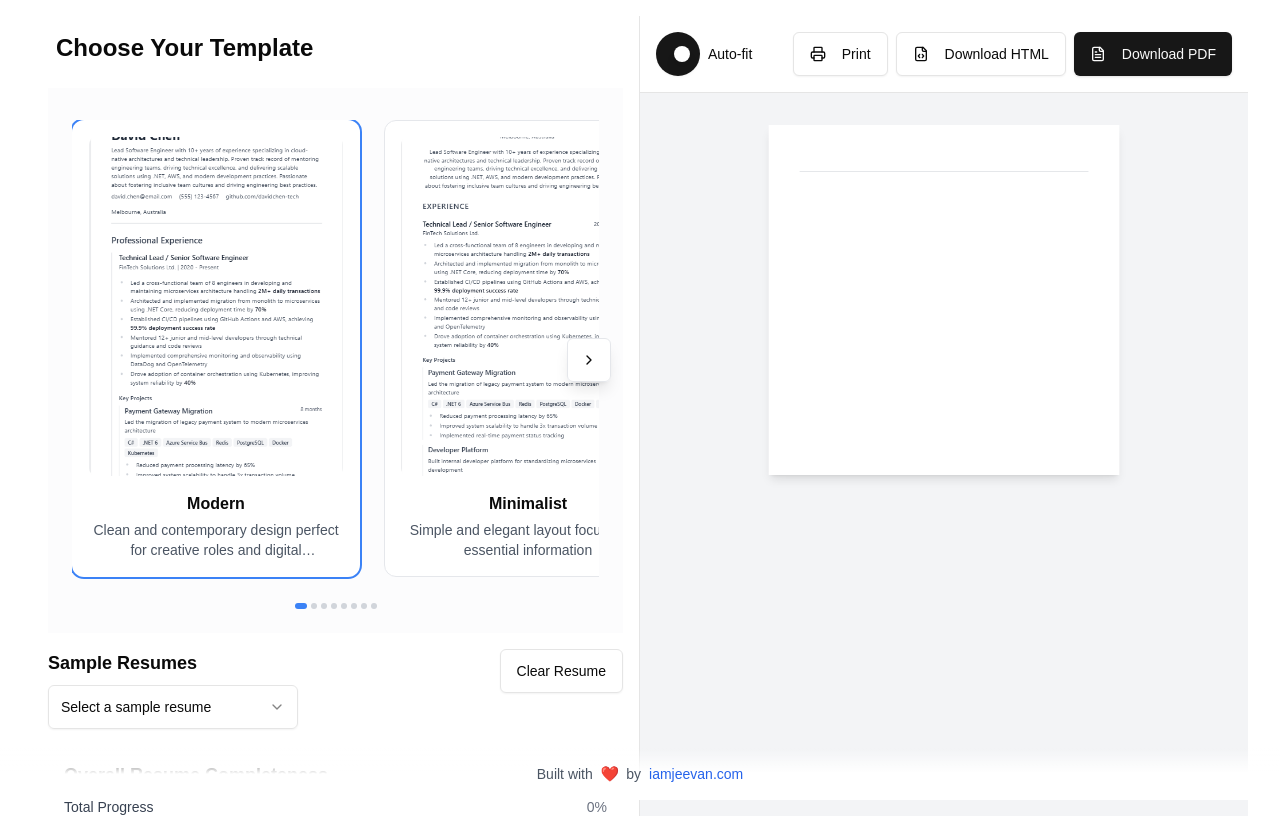
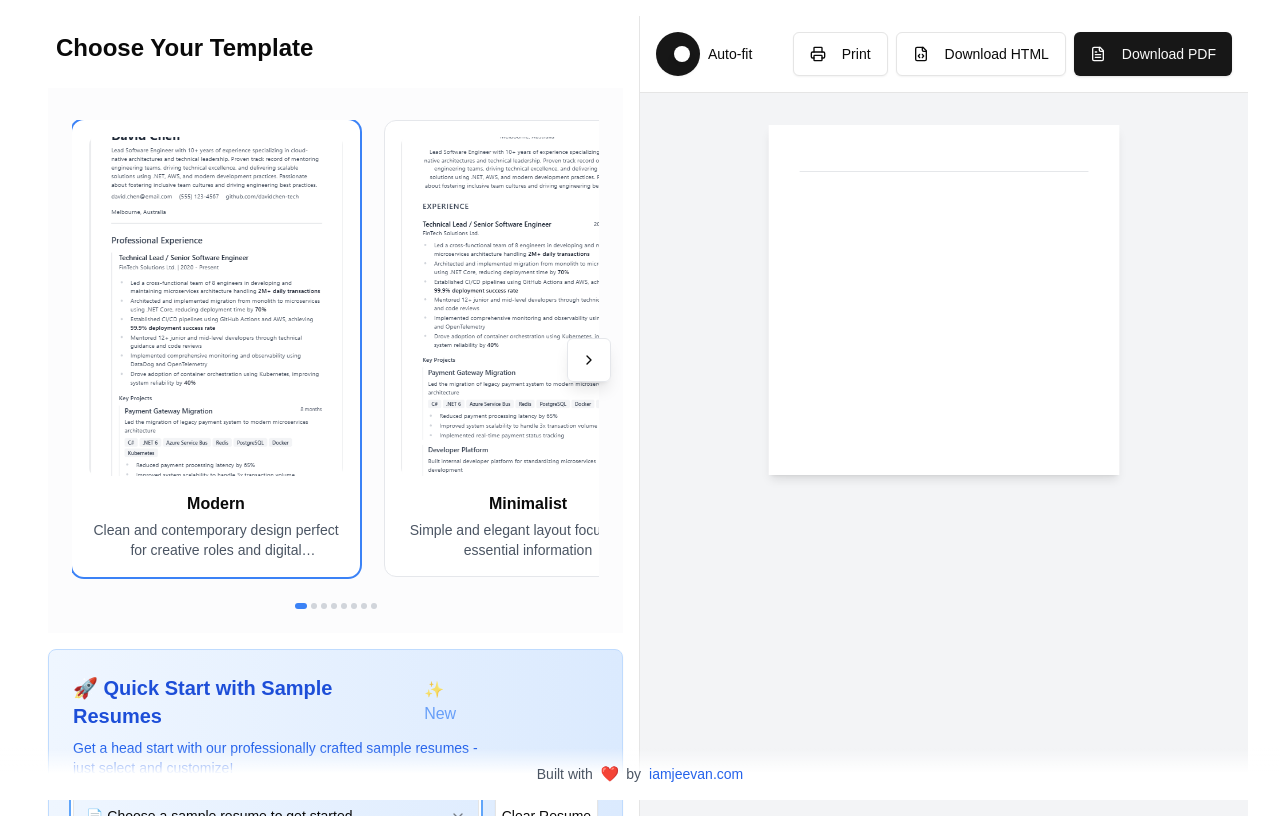
Before and after one commit to jeevan-vj/modern-ATS-resume-generator, a Next.js app in the folder resume-generator/: page /resume-builder in a window 1280 px wide. Built offline with nearby package versions, Linux system fonts and the light colour scheme.

Commit message:
Add animated hint for sample resumes selection in ResumeBuilder component

```diff
--- a/resume-generator/app/globals.css
+++ b/resume-generator/app/globals.css
@@ -234,3 +234,16 @@ body {
 .text-gold {
   color: gold;
 }
+
+@keyframes single-bounce {
+  0%, 100% {
+    transform: translateY(0);
+  }
+  50% {
+    transform: translateY(-15px);
+  }
+}
+
+.animate-single-bounce {
+  animation: single-bounce 2s cubic-bezier(0.36, 0, 0.66, -0.56) forwards;
+}
--- a/resume-generator/app/resume-builder/page.tsx
+++ b/resume-generator/app/resume-builder/page.tsx
@@ -37,6 +37,8 @@ export default function ResumeBuilder() {
   const [resumeData, setResumeData] = useState<ResumeData>(initialData)
   const [selectedTemplate, setSelectedTemplate] = useState<Template | null>(null)
   const [showPreview, setShowPreview] = useState(false)
+  const [showSampleHint, setShowSampleHint] = useState(true)
+  const [isSampleSectionFocused, setIsSampleSectionFocused] = useState(false)
   const parsedResume = useResumeStore(state => state.parsedResume)
   const clearParsedResume = useResumeStore(state => state.clearParsedResume)
 
@@ -55,6 +57,8 @@ export default function ResumeBuilder() {
   }, [parsedResume, clearParsedResume])
 
   const handleSampleSelect = (index: string) => {
+    setShowSampleHint(false)
+    setIsSampleSectionFocused(true)
     setResumeData({
       ...sampleResumes[parseInt(index)],
       colorTheme: initialData.colorTheme
@@ -90,12 +94,28 @@ export default function ResumeBuilder() {
               selectedTemplate={selectedTemplate}
               onSelectTemplate={setSelectedTemplate}
             />
-            <div className="flex flex-col sm:flex-row gap-2 justify-between">
-              <div className="w-full sm:w-auto min-w-[200px]">
-                <h2 className="text-lg font-semibold mb-2">Sample Resumes</h2>
+            <div
+              className={`${showSampleHint && !isSampleSectionFocused ? 'animate-single-bounce' : ''} transition-all duration-300`}
+              onFocus={() => {
+                setIsSampleSectionFocused(true)
+                setShowSampleHint(false)
+              }}
+              onMouseEnter={() => {
+                setIsSampleSectionFocused(true)
+                setShowSampleHint(false)
+              }}
+            >
+              <div className="bg-gradient-to-r from-blue-50 to-blue-100 p-6 rounded-lg border border-blue-200 shadow-sm hover:shadow-md transition-all">
+                <div className="flex flex-col sm:flex-row gap-4 justify-between">
+                  <div className="w-full">
+                    <div className="flex items-center gap-2 mb-2">
+                      <h2 className="text-xl font-semibold text-blue-700">🚀 Quick Start with Sample Resumes</h2>
+                      {showSampleHint && !isSampleSectionFocused && <span className="animate-pulse text-blue-500">✨ New</span>}
+                    </div>
+                    <p className="text-sm text-blue-600 mb-4">Get a head start with our professionally crafted sample resumes - just select and customize!</p>
                     <Select onValueChange={handleSampleSelect}>
-                  <SelectTrigger className="w-full sm:w-[250px]">
-                    <SelectValue placeholder="Select a sample resume" />
+                      <SelectTrigger className={`w-full ${showSampleHint && !isSampleSectionFocused ? 'ring-2 ring-blue-400 ring-offset-2' : ''}`}>
+                        <SelectValue placeholder="📄 Choose a sample resume to get started" />
                       </SelectTrigger>
                       <SelectContent>
                         {sampleResumes.map((resume, index) => (
@@ -106,9 +126,15 @@ export default function ResumeBuilder() {
                       </SelectContent>
                     </Select>
                   </div>
-              <Button onClick={() => setResumeData(initialData)} variant="outline" className="whitespace-nowrap">
+                  <Button
+                    onClick={() => setResumeData(initialData)}
+                    variant="outline"
+                    className="whitespace-nowrap h-10 mt-auto"
+                  >
                     Clear Resume
                   </Button>
+                </div>
+              </div>
             </div>
             <ResumeForm data={resumeData} onChange={handleResumeChange} />
           </div>
```
Lines whose indentation alone changed are shown as unchanged.
